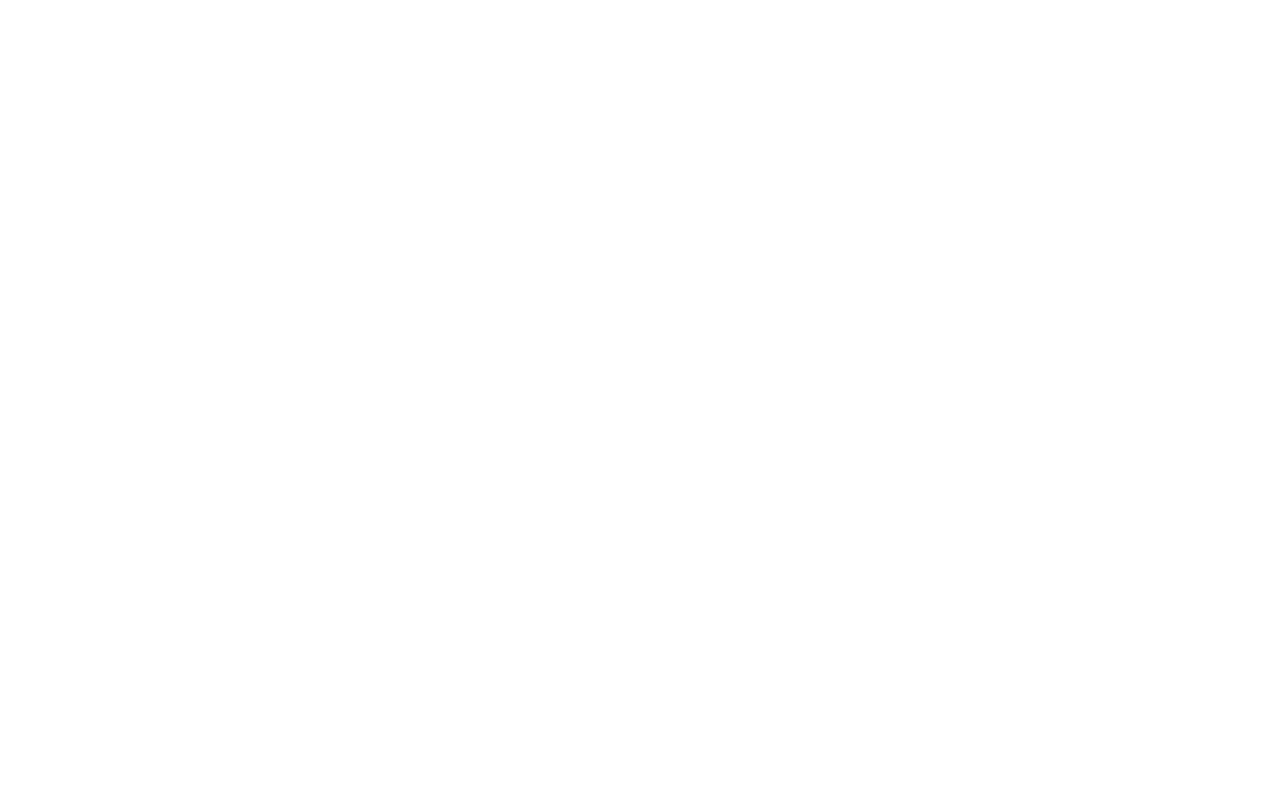
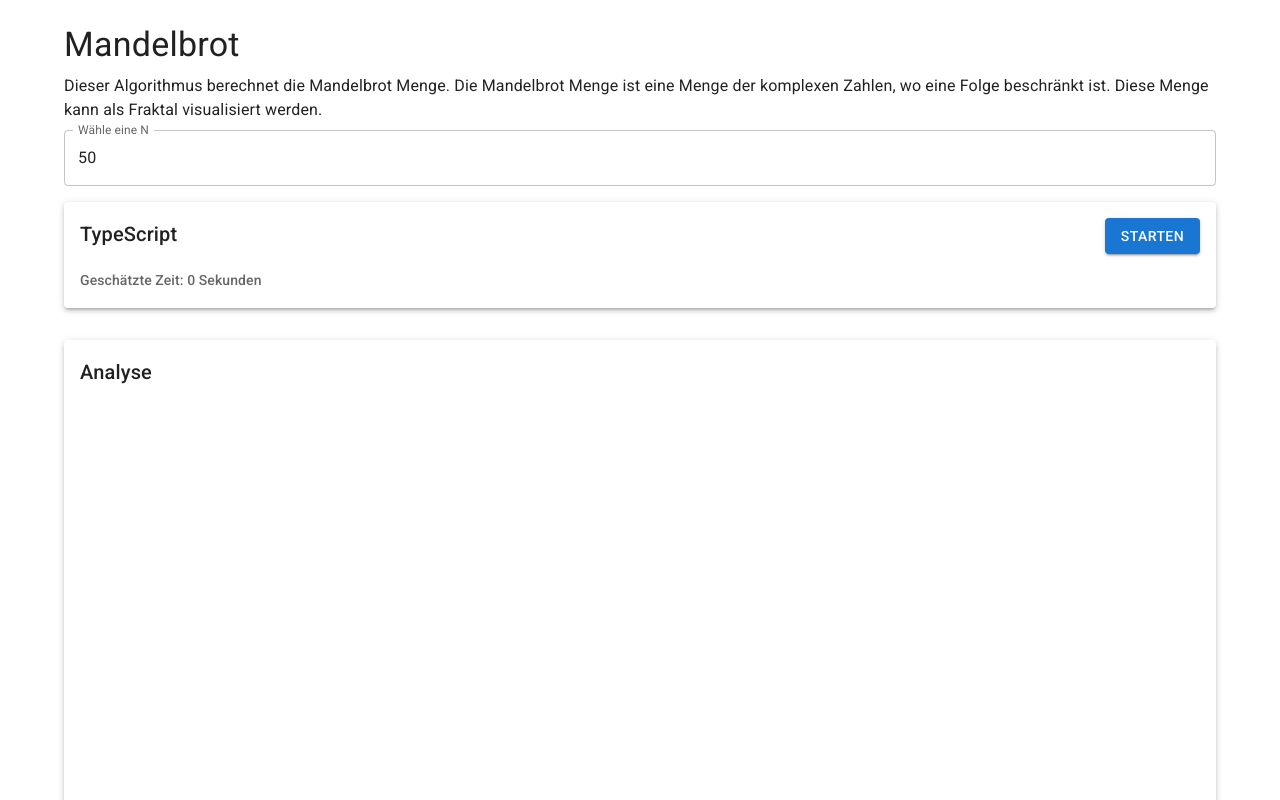
Before and after one commit to choffmann/hsfl-bachelor-thesis, a React (Vite) app in the folder experiment/webserver/: page /benchmark/mandelbrot in a window 1280 px wide. Before the commit this address had no page. Shown: the top 800 px of the page. Built offline with nearby package versions, Linux system fonts and the light colour scheme.

Commit message:
mandelbrot: implement benchmark in frontend

```diff
--- a/experiment/webserver/package.json
+++ b/experiment/webserver/package.json
@@ -18,6 +18,7 @@
     "@mui/styled-engine-sc": "^6.0.0-alpha.13",
     "chart.js": "^4.4.1",
     "matrix-multiplication": "*",
+    "mandelbrot": "*",
     "react": "^18.2.0",
     "react-chartjs-2": "^5.2.0",
     "react-dom": "^18.2.0",
--- a/experiment/webserver/src/App.tsx
+++ b/experiment/webserver/src/App.tsx
@@ -2,6 +2,7 @@
 import IndexPage from "./pages/IndexPage";
 import {createTheme, CssBaseline, ThemeProvider} from "@mui/material";
 import MatrixMultiplication from "./modules/matrix/MatrixMultiplication.tsx";
+import Mandelbrot from "./modules/mandelbrot/Mandelbrot.tsx";
 
 function App() {
   const theme = createTheme()
@@ -14,6 +15,7 @@
             <Routes>
               <Route path="/" element={<IndexPage/>}/>
               <Route path="benchmark/matrix-multiplication" element={<MatrixMultiplication/>}/>
+              <Route path="benchmark/mandelbrot" element={<Mandelbrot/>}/>
             </Routes>
           </BrowserRouter>
         </ThemeProvider>
--- /dev/null
+++ b/experiment/webserver/src/modules/mandelbrot/Mandelbrot.tsx
@@ -0,0 +1,66 @@
+import {Box, Container, Paper, Stack, TextField, Typography} from "@mui/material";
+import React, {useRef, useState} from "react";
+import TsMandelbrot from "./TsMandelbrot.tsx";
+import {MandelbrotMap} from "mandelbrot/mandelbrot-ts/dist";
+import MandelbrotBitmap from "./MandelbrotBitmap.tsx";
+import {BenchmarkReport} from "matrix-multiplication/matrix-ts/dist";
+import LineChart from "../analyse/LineChart.tsx";
+import AnalyseTable from "../analyse/AnalyseTable.tsx";
+
+export interface MandelbrotProps {
+
+}
+
+const DEFAULT_N = 50
+
+const Mandelbrot = (props: MandelbrotProps) => {
+  const [n, setN] = useState(DEFAULT_N)
+  const [tsBitMap, setTsBitMap] = useState<MandelbrotMap | null>(null)
+  const [tsReport, setTsReport] = useState<BenchmarkReport | null>(null)
+  const [jsReport, setJsReport] = useState<BenchmarkReport | null>(null)
+  const [wasmReport, setWasmReport] = useState<BenchmarkReport | null>(null)
+
+  const handleSetNInput = (e: React.ChangeEvent<HTMLInputElement>) => {
+    const value = Number(e.target.value)
+    isNaN(value) ? setN(DEFAULT_N) : setN(value)
+  }
+
+  return (
+      <Container>
+        <Box sx={{mt: 3, mb: 3}}>
+          <Stack spacing={2}>
+            <Stack spacing={1}>
+              <Typography variant="h4">Mandelbrot</Typography>
+              <Typography>
+                Dieser Algorithmus berechnet die Mandelbrot Menge. Die Mandelbrot Menge
+                ist eine Menge der komplexen Zahlen, wo eine Folge beschränkt ist. Diese Menge kann
+                als Fraktal visualisiert werden.
+              </Typography>
+              <TextField
+                  label={"Wähle eine N"}
+                  value={n}
+                  onChange={handleSetNInput}
+              />
+            </Stack>
+
+            <Stack spacing={2} direction={{xs: "column", sm: "row"}} justifyContent="space-evenly">
+              <Paper elevation={3} sx={{p: 2, width: "100%"}}>
+                <TsMandelbrot n={n} onCompleted={(report) => setTsReport(report)} onBitmapChanged={(map) => setTsBitMap(prev => prev !== null ? [...prev, ...map] : map)}/>
+              </Paper>
+            </Stack>
+
+            <Stack spacing={2} direction={{xs: "column", sm: "row"}} justifyContent="space-evenly">
+              <MandelbrotBitmap title={"Visuelle Darstellung (TypeScript)"} map={tsBitMap} display={tsBitMap !== null && tsBitMap !== undefined}/>
+              {/*<MandelbrotBitmap title={"Visuelle Darstellung (TypeScript)"} map={tsBitMap} display={tsBitMap !== null && tsBitMap !== undefined}/>*/}
+              {/*<MandelbrotBitmap title={"Visuelle Darstellung (TypeScript)"} map={tsBitMap} display={tsBitMap !== null && tsBitMap !== undefined}/>*/}
+            </Stack>
+
+            <LineChart n={n} tsReport={tsReport} wasmReport={wasmReport} jsReport={jsReport}/>
+            <AnalyseTable n={n} tsReport={tsReport} jsReport={jsReport} wasmReport={wasmReport}/>
+          </Stack>
+        </Box>
+      </Container>
+  )
+}
+
+export default Mandelbrot
--- /dev/null
+++ b/experiment/webserver/src/modules/mandelbrot/MandelbrotBitmap.tsx
@@ -0,0 +1,48 @@
+import {MandelbrotMap} from "mandelbrot/mandelbrot-ts/dist";
+import {Box, Paper, Typography} from "@mui/material";
+import React, {useCallback, useEffect, useMemo, useRef} from "react";
+
+export interface MandelbrotBitmapProps {
+  title: string
+  map?: MandelbrotMap | null
+  display: boolean
+}
+
+const MandelbrotBitmap = ({title, map, display}: MandelbrotBitmapProps) => {
+  const canvasRef = useRef<HTMLCanvasElement | null>(null)
+
+  const draw = useCallback((ctx: CanvasRenderingContext2D) => {
+    map && map.forEach(v => {
+      ctx.fillStyle = v.isMandelBrot ? "black" : "white"
+      ctx.fillRect(v.x, v.y, 1, 1)
+    })
+  }, [map])
+
+  useEffect(() => {
+    const canvas = canvasRef.current
+    if (canvas) {
+      canvas.width = canvas?.offsetWidth
+      canvas.height = canvas?.offsetHeight
+      const ctx = canvas?.getContext("2d")
+
+      const render = () => {
+        console.log("Canvas::render")
+        draw(ctx!!)
+      }
+      render()
+    }
+
+  }, [display, map]);
+
+  return (
+      display ?
+          <Paper elevation={2} sx={{p: 2}}>
+            <Typography variant="h6">{title}</Typography>
+            <Box sx={{display: "flex", justifyContent: "center"}}>
+              <canvas style={{width: "300px", height: "150px"}} ref={canvasRef}/>
+            </Box>
+          </Paper> : <></>
+  )
+}
+
+export default MandelbrotBitmap
--- /dev/null
+++ b/experiment/webserver/src/modules/mandelbrot/TsMandelbrot.tsx
@@ -0,0 +1,46 @@
+import {BenchmarkReport} from "matrix-multiplication/matrix-ts/dist";
+import React, {useCallback, useEffect, useState} from "react";
+import BenchmarkModel from "../BenchmarkModel.tsx";
+import {TsMandelbrotWorkerMessage} from "./worker/TsMandelbrotWorker.ts";
+import {MandelbrotMap, MandelbrotMapItem} from "mandelbrot/mandelbrot-ts/dist";
+
+export interface TsMandelbrotProps {
+  n: number
+  onCompleted: (report: BenchmarkReport) => any
+  onBitmapChanged: (map: MandelbrotMap) => any
+}
+
+const TsMandelbrot = ({n, onCompleted, onBitmapChanged}: TsMandelbrotProps) => {
+  const [currentStep, setCurrentStep] = useState(0)
+
+  const handleOnClick = useCallback(() => {
+    const worker = new Worker(new URL("./worker/TsMandelbrotWorker.ts", import.meta.url), {type: "module"})
+    const taskId = Date.now()
+    setCurrentStep(0)
+    worker.addEventListener("message", (event: MessageEvent<TsMandelbrotWorkerMessage>) => {
+      const {status, map, id, step, report} = event.data
+
+      switch (status) {
+        case "updateSteps":
+          setCurrentStep(step)
+          break
+        case "updateMap":
+          onBitmapChanged(map)
+          break
+        case "completed":
+          onCompleted(report)
+          setCurrentStep(n)
+          worker.terminate()
+          break
+      }
+    })
+    worker.postMessage({id: taskId, n})
+  }, [n])
+
+  return (
+      <BenchmarkModel title="TypeScript" n={n} estimatedTime={0}
+                      currentStep={currentStep} onButtonClick={handleOnClick}/>
+  )
+}
+
+export default TsMandelbrot
--- /dev/null
+++ b/experiment/webserver/src/modules/mandelbrot/worker/TsMandelbrotWorker.ts
@@ -0,0 +1,45 @@
+import {WebWorkerReceiveData} from "../../matrix/worker";
+import {
+  mandelbrotTs,
+  MandelBrotOptions,
+  BenchmarkReport, MandelbrotMapItem, MandelbrotMap
+} from "mandelbrot/mandelbrot-ts"
+
+export type TsMandelbrotWorkerStatus = "running" | "updateSteps" | "updateMap" | "completed"
+
+export interface TsMandelbrotWorkerMessage {
+  status: TsMandelbrotWorkerStatus
+  id: number,
+  report: BenchmarkReport,
+  step: number
+  map: MandelbrotMap
+}
+
+self.addEventListener("message", async (event: MessageEvent<WebWorkerReceiveData>) => {
+  const {n, id} = event.data
+
+  const options: MandelBrotOptions = {
+    height: 150,
+    width: 300,
+    xSet: {
+      start: -2,
+      end: 1
+    },
+    ySet: {
+      start: -1,
+      end: 1
+    }
+  }
+
+  const reportStatus = (value: number) => {
+    self.postMessage({id, step: value, status: "updateSteps"})
+  }
+
+  const reportMap = (map: MandelbrotMap) => {
+    self.postMessage({id, map, status: "updateMap"})
+  }
+
+   mandelbrotTs(n, options, reportStatus, reportMap).then(report => {
+     self.postMessage({id, report, status: "completed"})
+   })
+})
--- a/experiment/webserver/src/pages/IndexPage.tsx
+++ b/experiment/webserver/src/pages/IndexPage.tsx
@@ -12,7 +12,7 @@
   useTheme
 } from "@mui/material";
 import Icon from "@mdi/react";
-import {mdiCake, mdiChevronRight, mdiMatrix} from "@mdi/js";
+import {mdiBaguette, mdiCake, mdiChevronRight, mdiMatrix} from "@mdi/js";
 
 export interface IndexPageProps {
 
@@ -52,13 +52,13 @@
                 <ListItemText primary="Matrizenmultiplikation"/>
                 <Icon path={mdiChevronRight} size={1}/>
               </ListItemButton>
-              <ListItemButton>
+              <ListItemButton  onClick={() => navigateToBenchmark("mandelbrot")}>
                 <ListItemAvatar>
                   <Avatar sx={{backgroundColor: randomColor()}}>
-                    <Icon path={mdiCake} size={1}/>
+                    <Icon path={mdiBaguette} size={1}/>
                   </Avatar>
                 </ListItemAvatar>
-                <ListItemText primary="Fannkuch Redux"/>
+                <ListItemText primary="Mandelbrot"/>
                 <Icon path={mdiChevronRight} size={1}/>
               </ListItemButton>
             </List>
```
Also changed, not shown: 1 other file (tests, documents, lock files or other folders).
